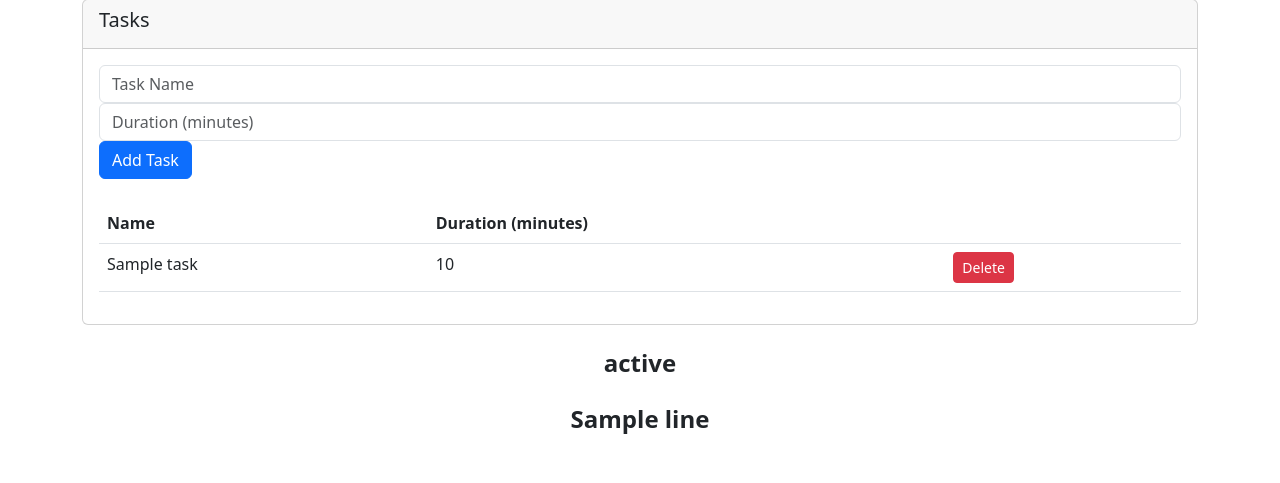
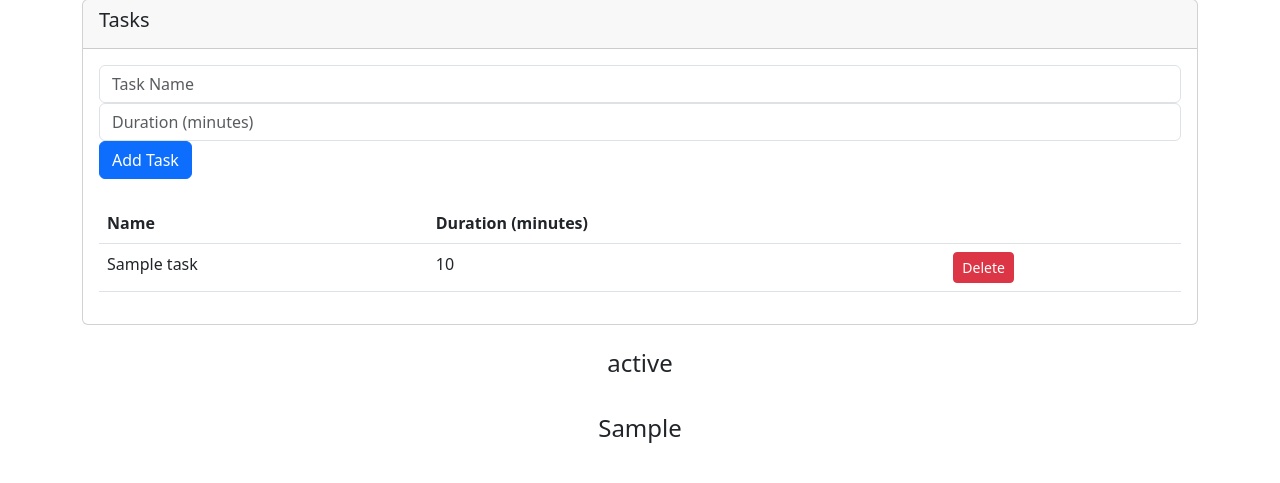
Before and after one commit to anandogs/goal-track, a Flask app: template templates/index.html in a window 1280 px wide. Shown: the part 87-570 px from the top of the page. Run offline with Flask 3, Linux system fonts and the light colour scheme; tables that the repository leaves empty hold one stand-in row (values such as "Sample post"); the template is opened without the code that fills it: values that come from a table or form of the project are taken from there, most other values are stand-ins (such as "Sample title", 1, 10 or a date in 2020).

Commit message:
added better haiku

```diff
--- a/app.py
+++ b/app.py
@@ -1,30 +1,11 @@
 from flask import Flask, render_template, request, redirect, session
 from flask_sqlalchemy import SQLAlchemy
+import openai
+import os
+import random
 import track
-import os
-import openai
-import random
 
 openai.api_key = os.getenv('OPEN_AI_KEY')
-
-haiku_templates = {
-    100: ["All tasks complete",
-          "You've conquered every challenge",
-          "Victory is yours"],
-    75: ["Almost there now",
-         "Just a few more tasks remain",
-         "Success is so close"],
-    50: ["Halfway through the list",
-         "Keep going, don't lose focus",
-         "Accomplishment awaits"],
-    25: ["Many tasks ahead",
-         "Stay strong, don't give up now",
-         "Triumph will be yours"],
-    0: ["New challenges arise",
-        "Embrace them with open heart",
-        "Growth lies in each one"]
-}
-
 
 app = Flask(__name__)
 app.config['SQLALCHEMY_DATABASE_URI'] = os.getenv('DATABASE_URI')  # SQLite database file
@@ -113,13 +94,9 @@ def tasks():
     total_tasks = len(descriptions)
 
     completion_percentage = completed_tasks / total_tasks * 100
-    haiku_template = haiku_templates.get(int(completion_percentage), ["Incomplete tasks",
-                                                                      "Challenges await you",
-                                                                      "Embrace the journey"])
-    witty_haiku = [line.capitalize() for line in haiku_template]
 
-    # Generate witty haiku using OpenAI API
-    prompt = "\n".join(witty_haiku)
+    # Construct the haiku prompt based on completion percentage
+    prompt = f"Witty haiku for someone who has completed {completion_percentage}% of their tasks:"
     response = openai.Completion.create(
         engine='text-davinci-003',
         prompt=prompt,
@@ -128,7 +105,7 @@ def tasks():
         stop=None,
         temperature=0.8
     )
-    witty_haiku.append(response.choices[0].text.strip())
+    witty_haiku = response.choices[0].text.strip().capitalize()
 
     if completed_tasks == total_tasks:
         status = '\U0001F389'  # Celebration emoji
--- a/templates/index.html
+++ b/templates/index.html
@@ -11,11 +11,11 @@
             justify-content: flex-end;
             align-items: flex-end;
         }
-        .haiku {
-            font-size: 24px;
-            font-weight: bold;
-            margin: 20px 0;
+        .haiku-container {
+            font-size: 1.5rem;
             text-align: center;
+            margin-top: 2rem;
+            margin-bottom: 2rem;
         }
     </style>
 </head>
@@ -30,9 +30,7 @@
                 <h5>Tasks</h5>
             </div>
             <div class="card-body">
-                <!-- Task form -->
                 <form action="/" method="post">
-                    <!-- Task input row -->
                     <div class="form-row">
                         <div class="col">
                             <input type="text" class="form-control" placeholder="Task Name" name="task_name" required>
@@ -46,7 +44,6 @@
                     </div>
                 </form>
 
-                <!-- Task table -->
                 <table class="table mt-4">
                     <thead>
                         <tr>
@@ -72,14 +69,12 @@
             </div>
         </div>
 
-        <div class="haiku">
-            {{status}}
-        </div>
-        <!-- Witty Haiku -->
-        <div class="haiku">
-            {% for line in witty_haiku %}
-            <p>{{ line }}</p>
-            {% endfor %}
+        <h1 class="mt-4 haiku-container">{{ status }}</h1>
+
+        <div class="haiku-container">
+            {% if witty_haiku %}
+                <p>{{ witty_haiku }}</p>
+            {% endif %}
         </div>
     </div>
 
```
Also changed, not shown: instance/tasks.db. Lines whose indentation alone changed are shown as unchanged.
